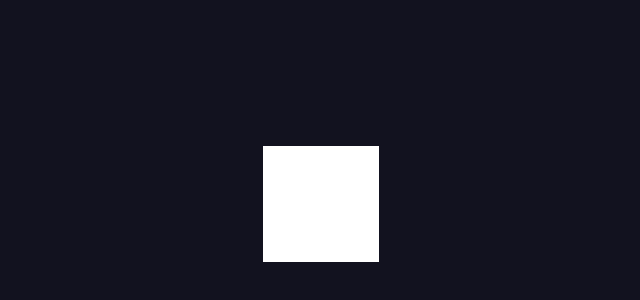
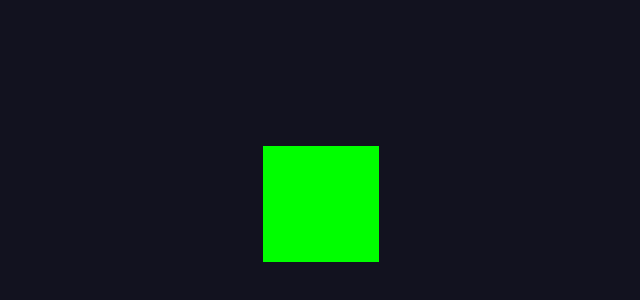
Before and after one commit to 8davxgnu/Three-Sandbox, a website built with Vite: page cube-event-test-1/index.html in a window 1280 px wide. Shown: the part 196-496 px from the top of the page, without its empty margins (319-959 px from the left). Built offline with nearby package versions, Linux system fonts and the light colour scheme.

Commit message:
MOD main.js, util-three-1.js
fixed incorrect type argument being passed to createCube function for color. Argument changed from string to number.

```diff
--- a/cube-event-test-1/src/main.js
+++ b/cube-event-test-1/src/main.js
@@ -16,7 +16,7 @@ const controls = new OrbitControls(camera, document.body);
 controls.target.set(0, 0, 0);  // pt of focus for the orbit
 controls.update();
 
-const cube1 = createCube([1, 1, 1], '0x00ff00', [0, 0, 0])
+const cube1 = createCube([1, 1, 1], 0x00ff00, [0, 0, 0])
 scene.add( cube1 );
 
 
--- a/cube-event-test-1/src/style.css
+++ b/cube-event-test-1/src/style.css
@@ -12,3 +12,8 @@ body {
   background-color: gray;
   color: red;
 }
+
+canvas {
+  width: 100%;
+  height: 100%;
+}
--- a/cube-event-test-1/src/util-three-1.js
+++ b/cube-event-test-1/src/util-three-1.js
@@ -16,7 +16,7 @@ export function createScene() {
  */
 export function createCube([a,b,c], color, [x, y, z]) {
   const geometry = new THREE.BoxGeometry( a, b, c );
-  const material = new THREE.MeshBasicMaterial( { color: color } );
+  const material = new THREE.MeshBasicMaterial({color: color});
   const cube = new THREE.Mesh( geometry, material );
   cube.position.set(x, y, z)
   return cube
```
